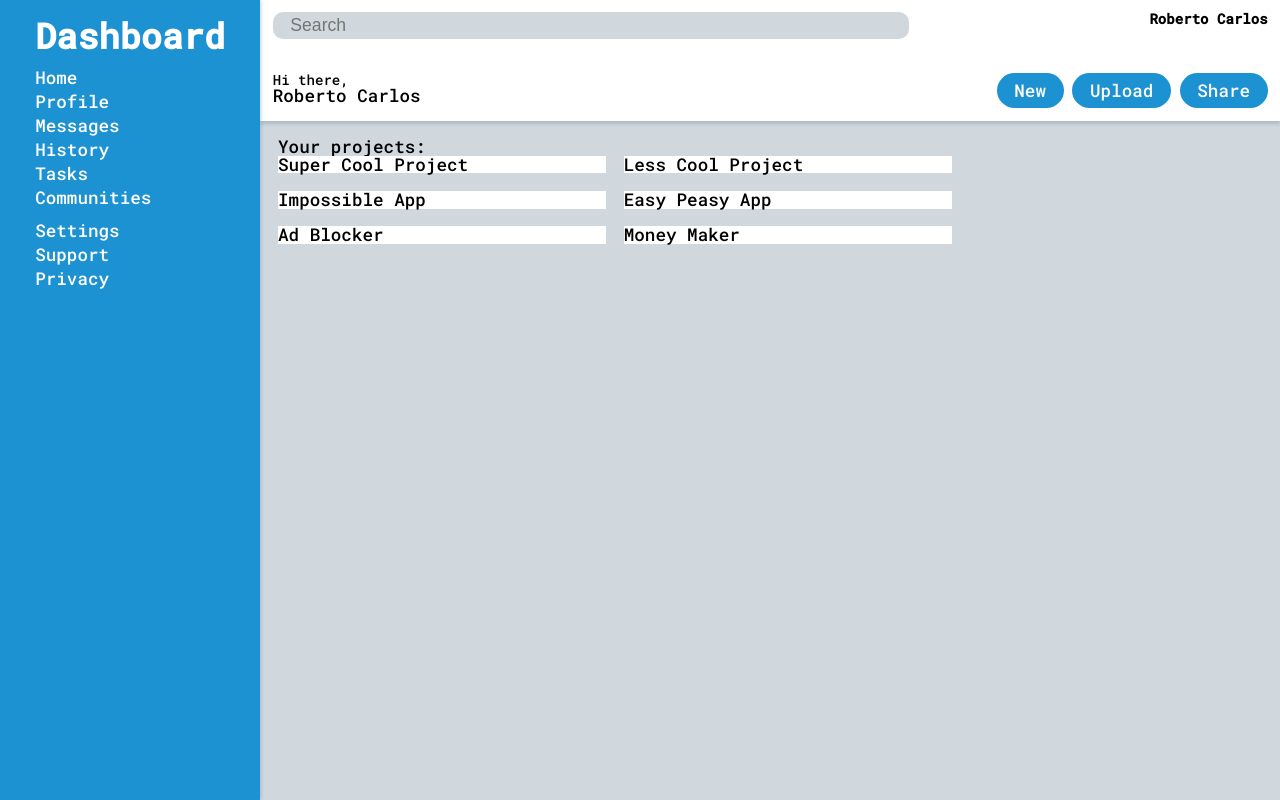
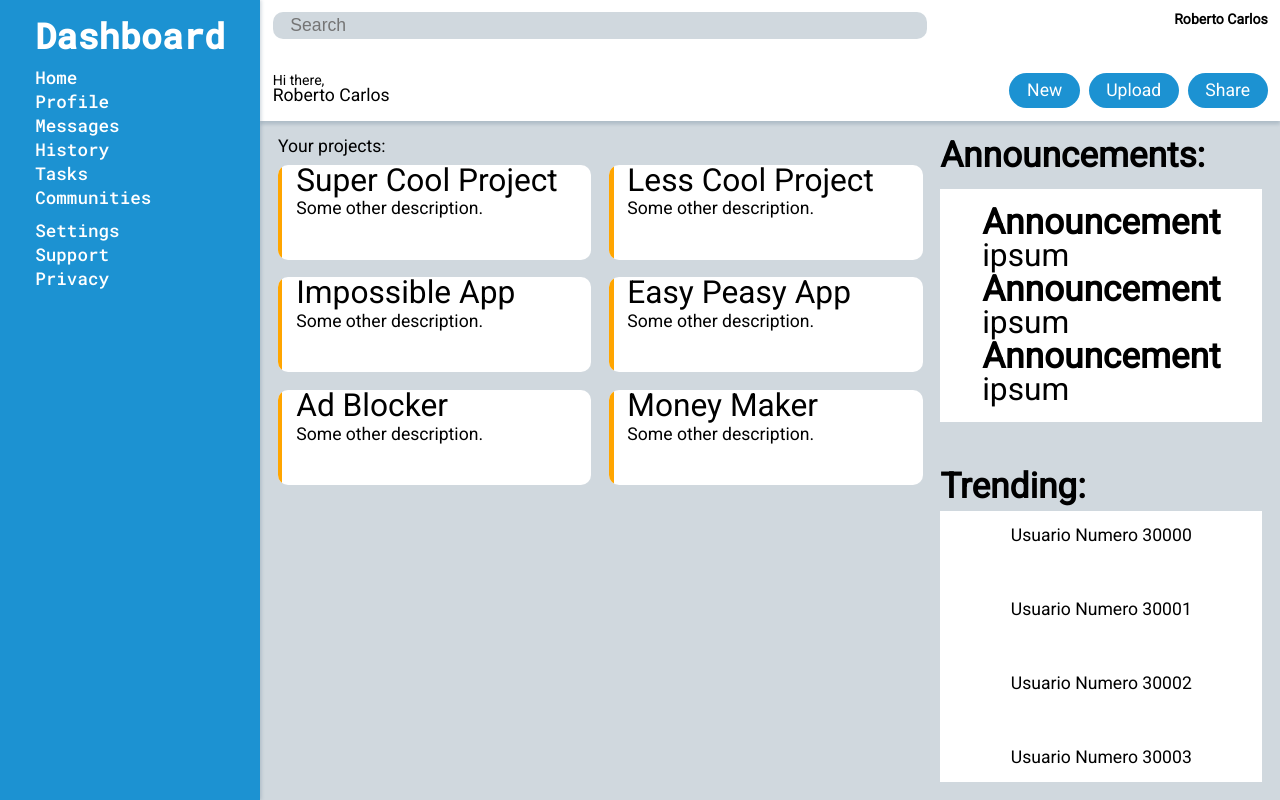
Before and after one commit to ignaciotapie/admin-dashboard, a plain HTML site: page index.html in a window 1280 px wide. Drawn offline with Linux system fonts and the light colour scheme; a script that the page names is missing.

Commit message:
placeholder feed content

```diff
--- a/index.html
+++ b/index.html
@@ -9,6 +9,8 @@
     <title>Admin Dashboard</title>
     <style>
         @import url('https://fonts.googleapis.com/css2?family=Roboto+Mono:wght@500&display=swap');
+        @import url('https://fonts.googleapis.com/css2?family=Open+Sans&family=Roboto+Mono:wght@500&display=swap');
+        @import url('https://fonts.googleapis.com/css2?family=Roboto&display=swap');
     </style>
 
     <script src="./code.js" defer></script>
@@ -19,17 +21,17 @@
             <h1>Dashboard</h1>
         </div>
         <div class="properties">
-            <h3>Home</h3>
-            <h3>Profile</h3>
-            <h3>Messages</h3>
-            <h3>History</h3>
-            <h3>Tasks</h3>
-            <h3>Communities</h3>
+            <h3><a href="#">Home</a></h3>
+            <h3><a href="#">Profile</a></h3>
+            <h3><a href="#">Messages</a></h3>
+            <h3><a href="#">History</a></h3>
+            <h3><a href="#">Tasks</a></h3>
+            <h3><a href="#">Communities</a></h3>
         </div>
         <div class="properties">
-            <h3>Settings</h3>
-            <h3>Support</h3>
-            <h3>Privacy</h3>
+            <h3><a href="#">Settings</a></h3>
+            <h3><a href="#">Support</a></h3>
+            <h3><a href="#">Privacy</a></h3>
         </div>
     </div>
     <div class="content">
@@ -56,18 +58,74 @@
             </div>
         </div>
         <div class="feed-section">
+            <div class="feed-grid">
             <div class="projects">
                 <h3>Your projects: </h3>
                 <div class="project-grid">
-                    <div class="project-element">Super Cool Project</div>
-                    <div class="project-element">Less Cool Project</div>
-                    <div class="project-element">Impossible App</div>
-                    <div class="project-element">Easy Peasy App</div>
-                    <div class="project-element">Ad Blocker</div>
-                    <div class="project-element">Money Maker</div>
+                    <div class="project-element">
+                        <div class="color-accent"></div>
+                        <h2>Super Cool Project</h2>
+                        <h3>Some other description.</h3>
+                        <div class="project-icons">
+                            <img>
+                            <img>
+                            <img>
+                        </div>
+                    </div>
+                    <div class="project-element">
+                        <div class="color-accent"></div>
+                        <h2>Less Cool Project</h2>
+                        <h3>Some other description.</h3>
+                    </div>
+                    <div class="project-element">
+                        <div class="color-accent"></div>
+                        <h2>Impossible App</h2>
+                        <h3>Some other description.</h3>
+                    </div>
+                    <div class="project-element">
+                        <div class="color-accent"></div>
+                        <h2>Easy Peasy App</h2>
+                        <h3>Some other description.</h3>
+                    </div>
+                    <div class="project-element">
+                        <div class="color-accent"></div>
+                        <h2>Ad Blocker</h2>
+                        <h3>Some other description.</h3>
+                    </div>
+                    <div class="project-element">
+                        <div class="color-accent"></div>
+                        <h2>Money Maker</h2>
+                        <h3>Some other description.</h3>
+                    </div>
                 </div>
             </div>
-            <div class="not-projects"></div>
+            <div class="announcements">
+                <h1>Announcements:</h1>
+                <div class="announcement-flex">
+                    <div>
+                        <h1>Announcement</h1>
+                        <h2>ipsum</h2>
+                    </div>
+                    <div>
+                        <h1>Announcement</h1>
+                        <h2>ipsum</h2>
+                    </div>
+                    <div>
+                        <h1>Announcement</h1>
+                        <h2>ipsum</h2>
+                    </div>
+                </div>
+            </div>
+            <div class="trending">
+                <h1>Trending:</h1>
+                <div class="trending-flex">
+                    <div>Usuario Numero 30000</div>
+                    <div>Usuario Numero 30001</div>
+                    <div>Usuario Numero 30002</div>
+                    <div>Usuario Numero 30003</div>
+                </div>
+            </div>
+        </div>
         </div>
     </div>
 </body>
--- a/styles.css
+++ b/styles.css
@@ -16,15 +16,32 @@ body{
     --font-color-white: white;
     --font-color-black: black;
     --header-bg-color: white;
+    --project-accent: orange;
 
 }
 
 h1{
     font-size: 2rem;
+    font-weight: bold;
+}
+
+h2{
+    font-size: 1.8rem;
 }
 
 h4{
     font-size: 0.8rem;
+}
+
+a{
+    color: var(--font-color-white);
+    text-decoration: none;
+    transition: font-size 0.2s;
+}
+
+a:hover{
+    transition: font-size 0.2s;
+    font-size: 1.5rem;
 }
 
 .sidebar h1{
@@ -76,18 +93,23 @@ h4{
     display:flex;
     flex-direction: column;
     padding: 0.7rem;
+
     height: 12%;
 
+    flex: 0 0 auto;
+
+    justify-content: space-between;
     background-color: var(--header-bg-color);
 
     box-shadow: 0rem 0.2rem 0.2rem var(--background-color);
 
     overflow: hidden;
+
+
 }
 
 .upper-header{
     display:flex;
-    flex:1;
     justify-content: space-between;
 }
 
@@ -141,33 +163,95 @@ h4{
 .content{
     display: flex;
     flex-direction: column;
+    font-family: 'Roboto', sans-serif;
 }
 
 .feed-section{
-    display:flex;
-    flex: 1;
     background-color: var(--background-color);
     padding: 1rem;
+    flex: 1;
+}
+
+.feed-grid{
+    display: grid;
+    width: 100%;
+    height: 100%;
+    grid-template-columns: 2fr 1fr;
+    grid-template-rows: repeat(2, 1fr);
+    gap: 1rem;
 }
 
 .projects{
-    flex:2;
+    width: 100%;
+    height: 100%;
+    grid-row: 1/3;
+    display: flex;
+    flex-direction: column;
+    gap: 0.5rem;
 }
 
 .project-grid{
     display:grid;
-    grid-template-columns: 50% 50%;
+    grid-template-columns: repeat(2, 1fr);
+    grid-template-rows: repeat(3, 1fr);
     gap: 1rem;
 }
 
-.not-projects{
-    flex:1;
+.project-element{
+    display:grid;
+    grid-template-columns: 0.015fr 1fr;
+    grid-template-rows: 1fr 1fr 1fr;
+    background-color: var(--font-color-white);
+    border-radius: 10px;
+    overflow: hidden;
+    gap: 4.4%;
+    z-index: 0;
 }
 
-.project-element{
+.project-element .color-accent{
+    grid-row: 1/5;
+}
+
+.color-accent{
+    background-color: var(--project-accent);
+}
+
+.project-icons{
+    display:flex;
+    flex: 1;
+    justify-content: flex-end;
+}
+
+.announcements{
+    display:flex;
+    flex-direction: column;
+    gap: 5%;
+}
+
+.announcement-flex{
+    display:flex;
+    flex-direction: column;
+    gap: 2.2%;
+    justify-content: space-between;
     background-color: var(--font-color-white);
+    padding: 5%;
+    align-items: center;
+}
+
+.trending{
     display:flex;
-    flex:1;
+    flex-direction: column;
+    gap: 2.2%;
+}
+
+.trending-flex{
+    background-color: var(--font-color-white);
+    display: flex;
+    flex-direction: column;
+    flex: 1;
+    justify-content: space-between;
+    align-items: center;
+    padding: 5%;
 }
 
 
```
